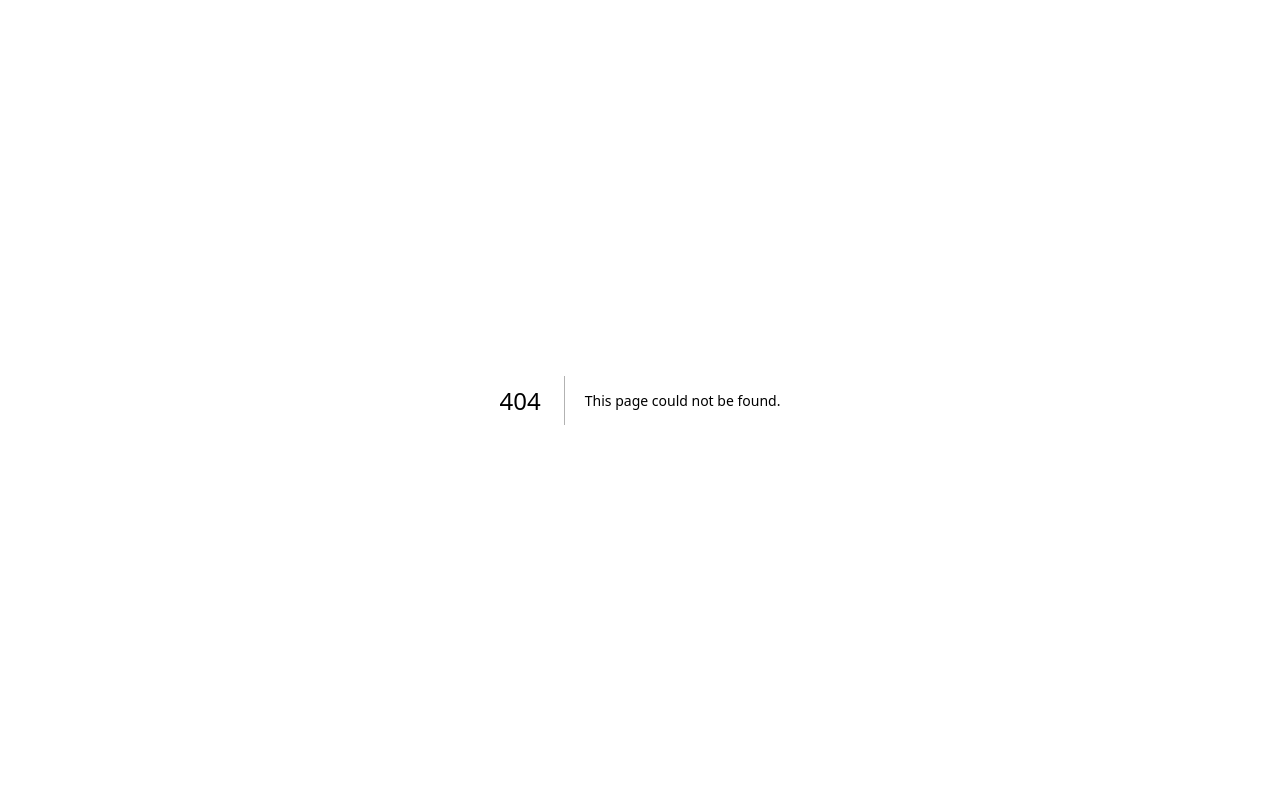
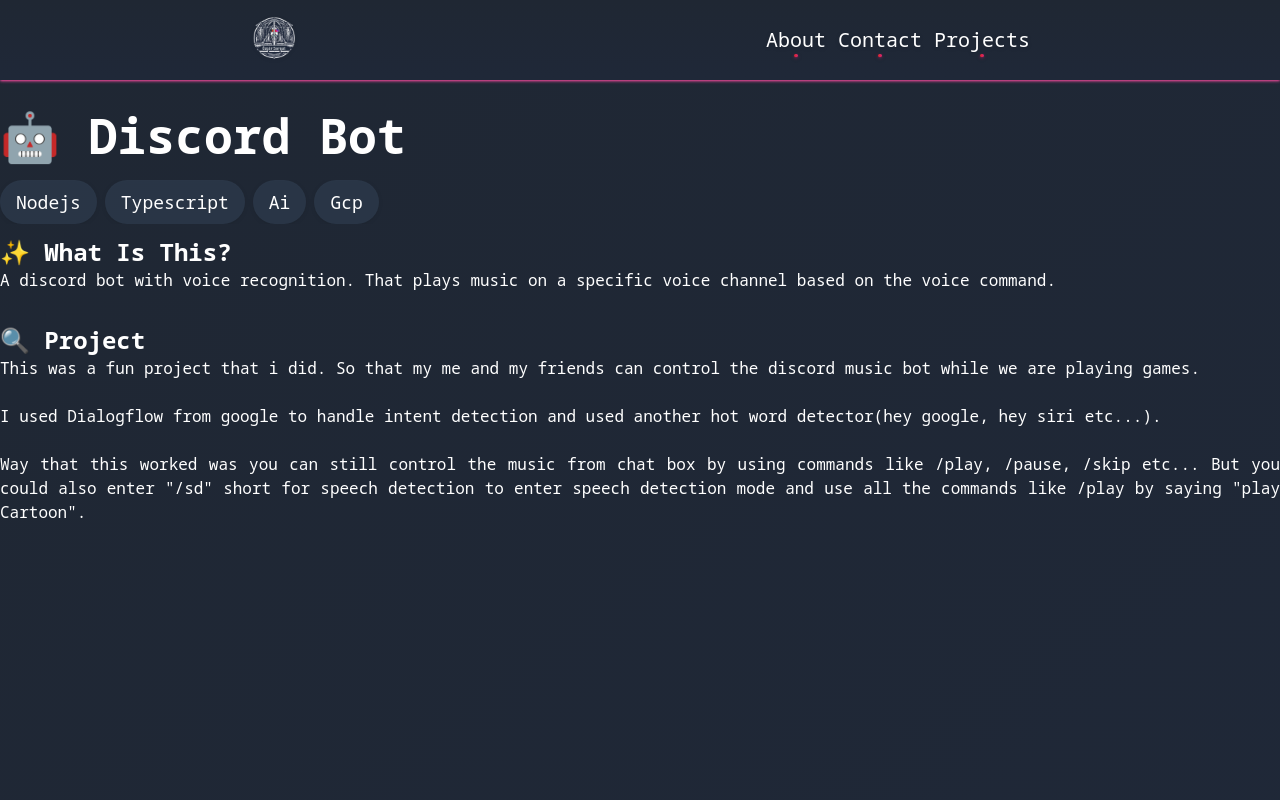
Before and after one commit to Gandalf-pro/personal-website, a Next.js app: page /projects/discord-bot in a window 1280 px wide. Before the commit this address had no page. Shown: the top 800 px of the page. Built offline with nearby package versions, Linux system fonts and the light colour scheme.

Commit message:
discord page

```diff
--- /dev/null
+++ b/src/pages/projects/discord-bot.tsx
@@ -0,0 +1,23 @@
+import type { NextPage } from "next";
+import ProjectDetailPageWrapper from "~/components/ProjectDetailPageWrapper";
+
+const DiscordBot: NextPage = () => {
+  return (
+    <ProjectDetailPageWrapper slug="discord-bot">
+      This was a fun project that i did. So that my me and my friends can
+      control the discord music bot while we are playing games.
+      <br />
+      <br />
+      I used Dialogflow from google to handle intent detection and used another
+      hot word detector(hey google, hey siri etc...).
+      <br />
+      <br />
+      Way that this worked was you can still control the music from chat box by
+      using commands like /play, /pause, /skip etc... But you could also enter
+      &quot;/sd&quot; short for speech detection to enter speech detection mode
+      and use all the commands like /play by saying &quot;play Cartoon&quot;.
+    </ProjectDetailPageWrapper>
+  );
+};
+
+export default DiscordBot;
```
